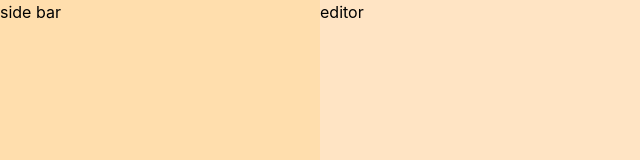
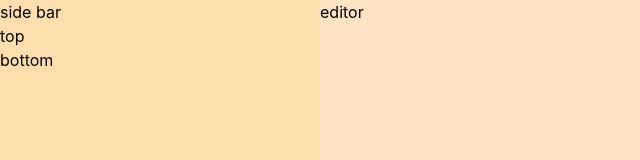
Before and after one commit to Kndgy/jsx-to-unreal-umg, a React (Vite) app: page / in a window 1280 px wide. Shown: the top 160 px of the page, without its empty margins (0-640 px from the left). Built offline with nearby package versions, Linux system fonts and the light colour scheme.

Commit message:
sidebar tab

```diff
--- a/src/modules/editor.tsx
+++ b/src/modules/editor.tsx
@@ -5,6 +5,12 @@ export const Editor = () => {
         <div className={styles.editor}>
             <div className={styles.sideBar}>
                 side bar
+                <div className={styles.pickerTab}>
+                    top
+                </div>
+                <div className={styles.bottomTab}>
+                    bottom
+                </div>
             </div>
             <div className={styles.content}>
                 editor
```
